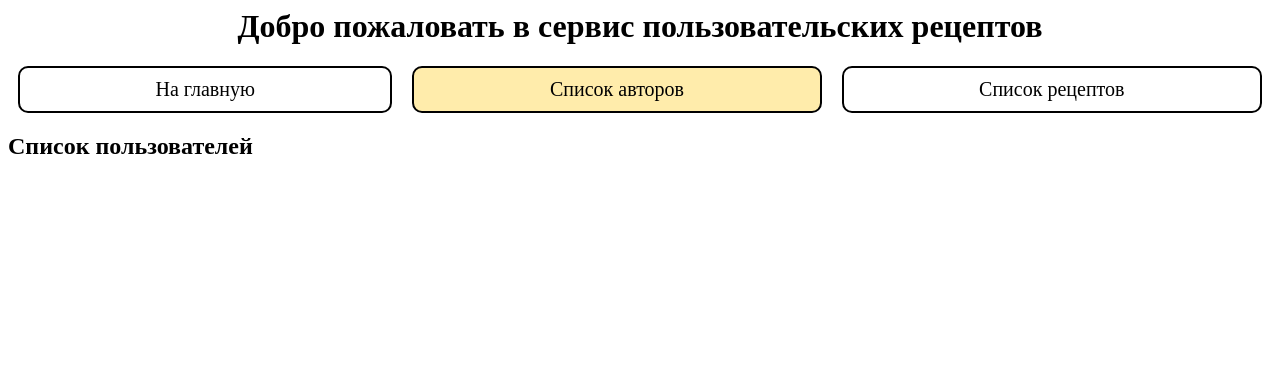
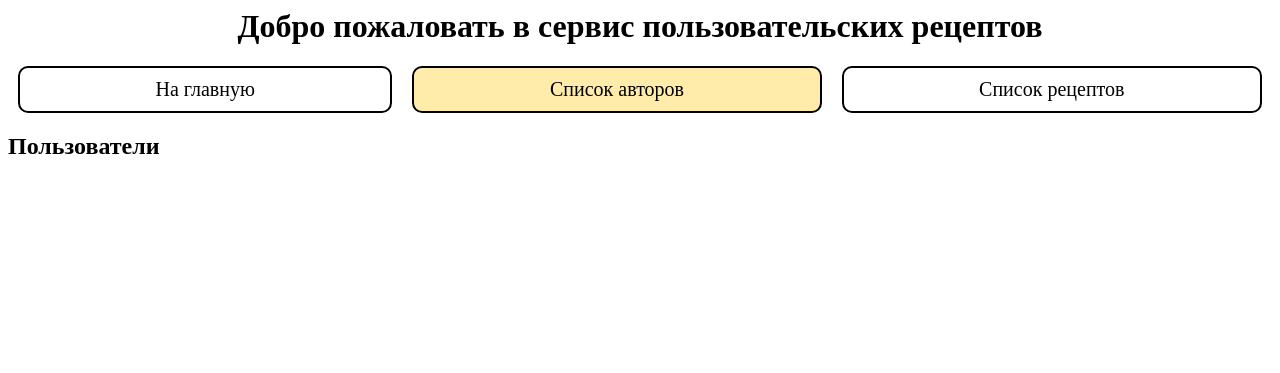
Before and after one commit to Odyvia42/UsersRecipes-Django, a Django app: page /users/ in a window 1280 px wide. Shown: the top 373 px of the page. Run offline with Django 4.2, Linux system fonts and the light colour scheme.

Commit message:
Заголовки страниц со списками пользователей и рецептов изменены на более лаконичные.

```diff
--- a/recipeblog/templates/recipe-list.html
+++ b/recipeblog/templates/recipe-list.html
@@ -10,7 +10,7 @@
     {% endblock %}
 
 {% block content %}
-    <h2>Список пользователей</h2>
+    <h2>Рецепты</h2>
     {% for recipe in recipe_list %}
         <h3> {{ recipe.title }} </h3>
         <p> {% if recipe.dish_type == 'SL' %}
--- a/recipeblog/templates/user-list.html
+++ b/recipeblog/templates/user-list.html
@@ -11,7 +11,7 @@
 
 {% block content %}
 
-    <h2>Список пользователей</h2>
+    <h2>Пользователи</h2>
     {% for user in user_list %}
         <h3> {{ user.username }} </h3>
         <p> {% if user.status == 'AC' %}
```
